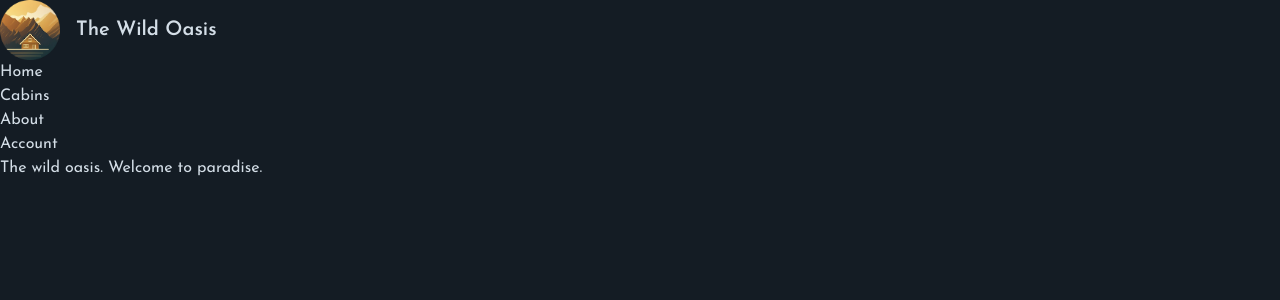
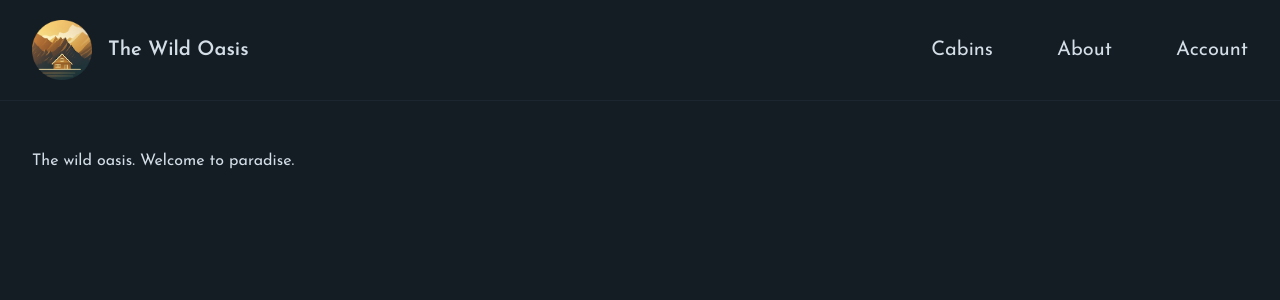
Before and after one commit to zana-abdollahpour/the-wild-oasis-client, a Next.js app: page / in a window 1280 px wide. Shown: the top 300 px of the page. Built offline with nearby package versions, Linux system fonts and the light colour scheme.

Commit message:
improve navigation layout

```diff
--- a/src/app/layout.tsx
+++ b/src/app/layout.tsx
@@ -2,8 +2,7 @@
 import { Josefin_Sans } from "next/font/google";
 import "@/styles/globals.css";
 
-import Navigation from "@/components/navigation";
-import Logo from "@/components/navigation/Logo";
+import Header from "@/components/header";
 
 export const metadata: Metadata = {
   title: {
@@ -27,13 +26,12 @@
   return (
     <html lang="en">
       <body
-        className={`${josefin.className} bg-primary-950 text-primary-100 min-h-screen`}
+        className={`${josefin.className} flex min-h-screen flex-col bg-primary-950 text-primary-100 antialiased`}
       >
-        <header>
-          <Logo />
-          <Navigation />
-        </header>
-        <main>{children}</main>
+        <Header />
+        <div className="flex-1 px-8 py-12">
+          <main className="mx-auto max-w-7xl">{children}</main>
+        </div>
       </body>
     </html>
   );
--- /dev/null
+++ b/src/components/header/index.tsx
@@ -0,0 +1,15 @@
+import Navigation from "./navigation";
+import Logo from "./Logo";
+
+function Header() {
+  return (
+    <header className="border-b border-primary-900 px-8 py-5">
+      <div className="mx-auto flex max-w-7xl items-center justify-between">
+        <Logo />
+        <Navigation />
+      </div>
+    </header>
+  );
+}
+
+export default Header;
--- /dev/null
+++ b/src/components/header/navigation.tsx
@@ -0,0 +1,37 @@
+import Link from "next/link";
+
+import { routes } from "@/routes";
+import { capitalize } from "@/utils";
+
+export default function Navigation() {
+  return (
+    <nav className="z-10 text-xl">
+      <ul className="flex items-center gap-16">
+        <li>
+          <Link
+            href={routes.cabins}
+            className="transition-colors hover:text-accent-400"
+          >
+            {capitalize(routes.cabins)}
+          </Link>
+        </li>
+        <li>
+          <Link
+            href={routes.about}
+            className="transition-colors hover:text-accent-400"
+          >
+            {capitalize(routes.about)}
+          </Link>
+        </li>
+        <li>
+          <Link
+            href={routes.account}
+            className="transition-colors hover:text-accent-400"
+          >
+            {capitalize(routes.account)}
+          </Link>
+        </li>
+      </ul>
+    </nav>
+  );
+}
--- a/src/components/navigation/index.tsx
+++ /dev/null
@@ -1,23 +0,0 @@
-import Link from "next/link";
-
-import { routes } from "@/routes";
-import { capitalize } from "@/utils";
-
-export default function Navigation() {
-  return (
-    <ul>
-      <li>
-        <Link href={routes.home}>Home</Link>
-      </li>
-      <li>
-        <Link href={routes.cabins}>{capitalize(routes.cabins)}</Link>
-      </li>
-      <li>
-        <Link href={routes.about}>{capitalize(routes.about)}</Link>
-      </li>
-      <li>
-        <Link href={routes.account}>{capitalize(routes.account)}</Link>
-      </li>
-    </ul>
-  );
-}
```
Also changed, not shown: src/components/header/Logo.tsx (renamed from src/components/navigation/Logo.tsx).
